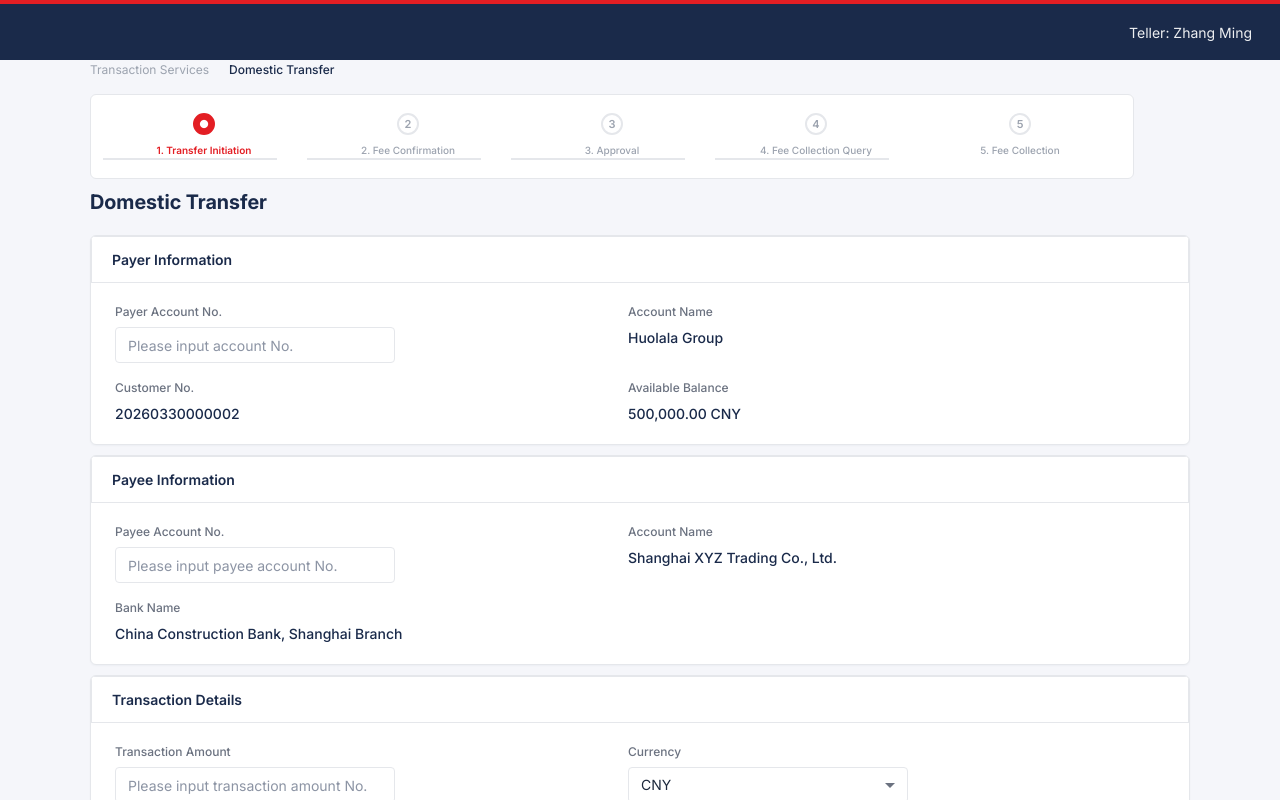
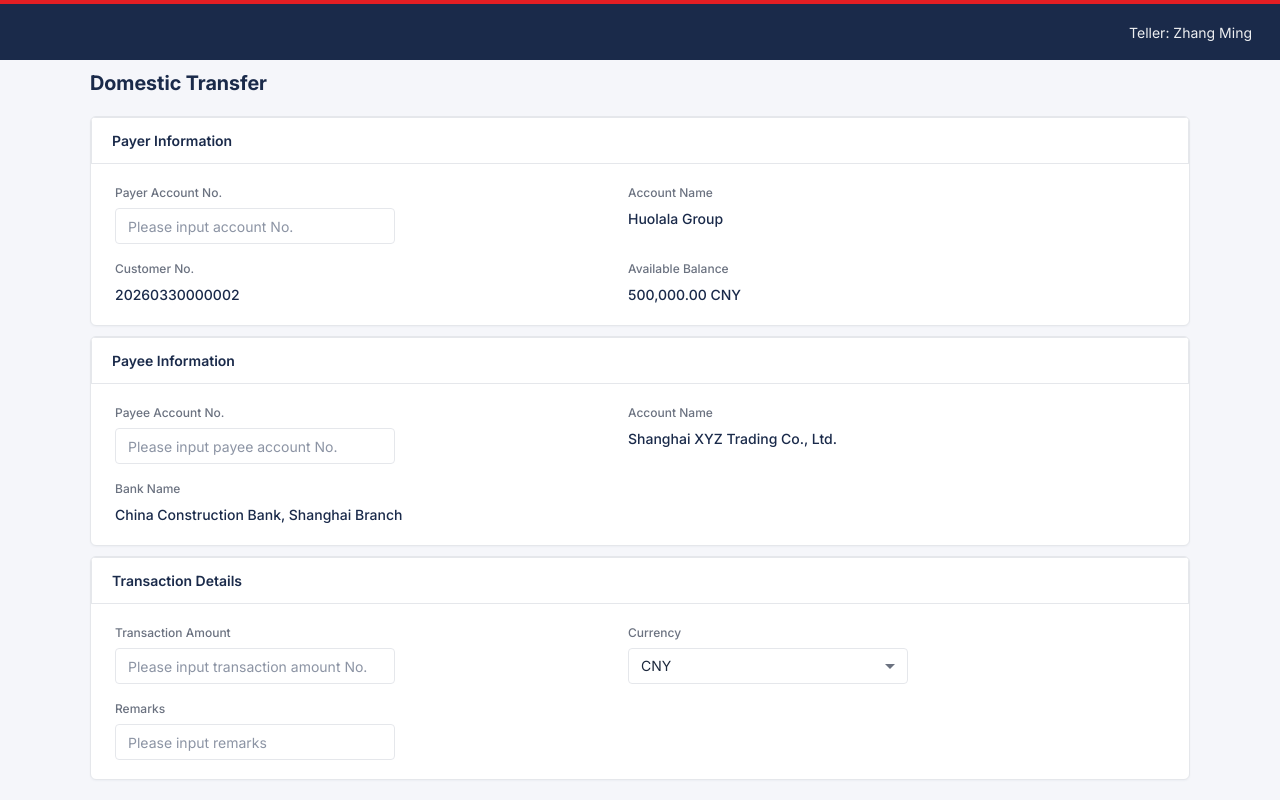
Before and after one commit to williamhqs/pricing-billing, a React (Vite) app: page / in a window 1280 px wide. Shown: the top 800 px of the page. Built offline with nearby package versions, Linux system fonts and the light colour scheme.

Commit message:
Remove progressBar.

```diff
--- a/src/screens/HomeScreen.tsx
+++ b/src/screens/HomeScreen.tsx
@@ -2,7 +2,6 @@
 import { Step } from "../types/types";
 import TopBarView from "../component/FeeInit/TopBarView";
 import HeaderView from "../component/FeeInit/HeaderView";
-import ProgressBar from "../component/FeeInit/ProgressBar";
 import MenuLabelView from "../component/FeeInit/MenuLabelView";
 import PayerInformationView from "../component/FeeInit/PayerInformationView";
 import PayeeInformationView from "../component/FeeInit/PayeeInformationView";
@@ -21,7 +20,6 @@
       <TopBarView />
       <HeaderView />
       <div className="w-275 mx-auto bg-[#F5F6FA]">
-        <ProgressBar />
         {step === Step.Init && (
           <div className="flex flex-col gap-2.5">
             <MenuLabelView />
```
